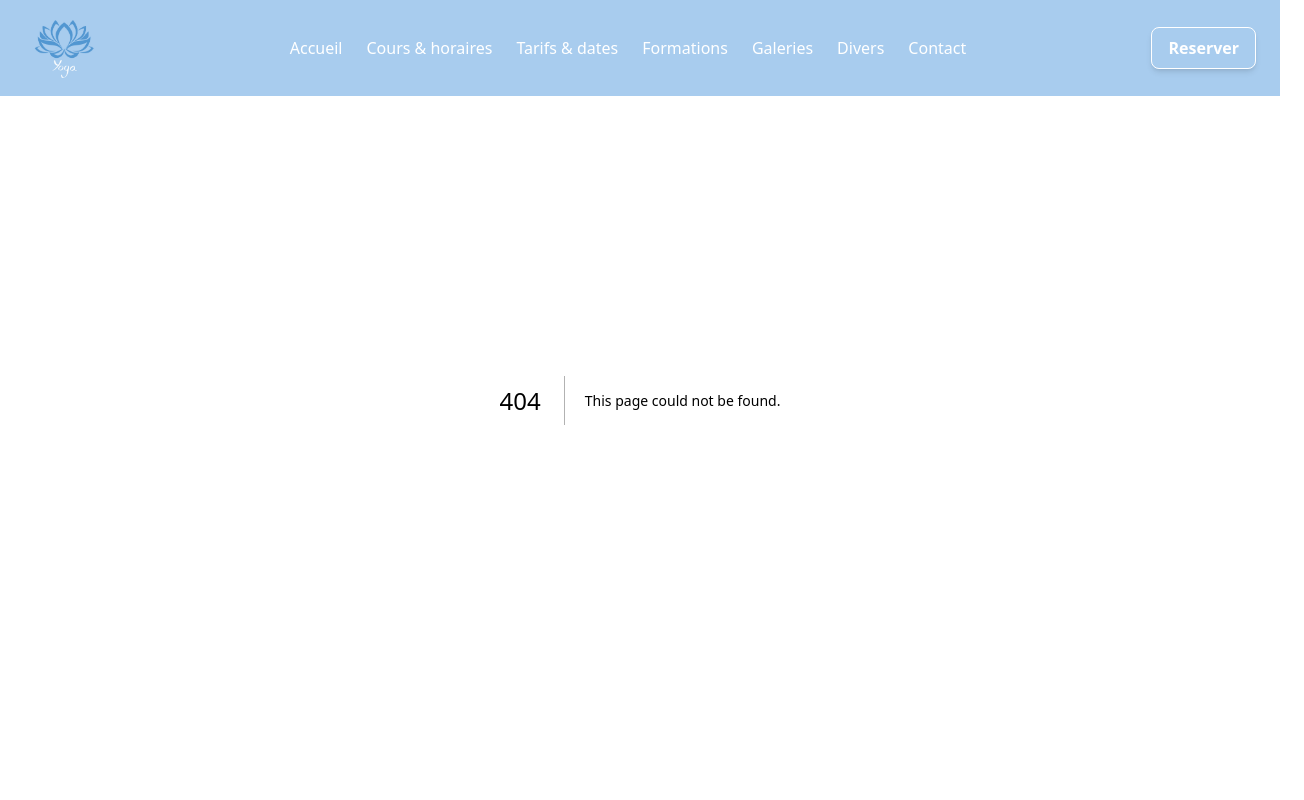
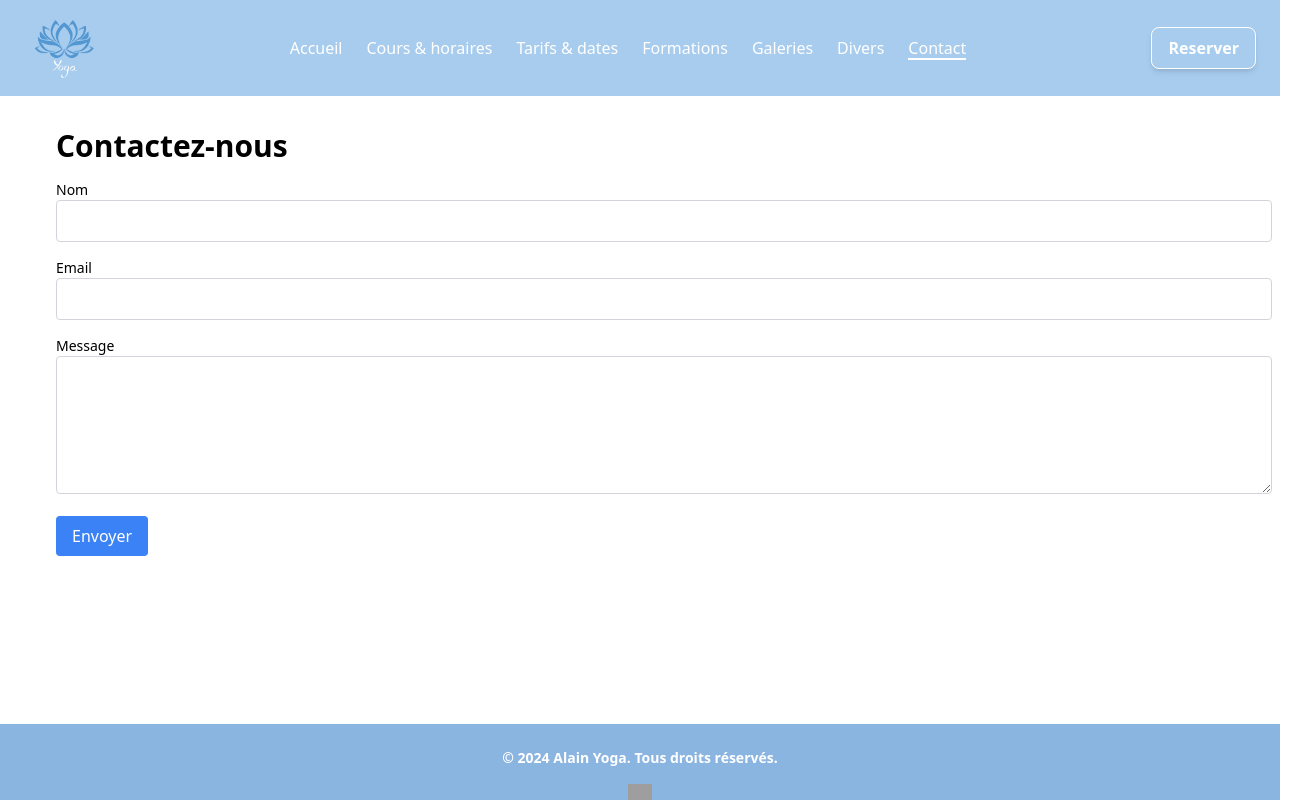
Before and after one commit to LouisBlankaert/yoga, a Next.js app: page /contact in a window 1280 px wide. Before the commit this address had no page. Shown: the top 800 px of the page, 1304 px wide, since content can reach past the window. Built offline with nearby package versions, Linux system fonts and the light colour scheme; grey boxes are pictures that could not be loaded.

Commit message:
creer la page contact

```diff
--- a/src/app/components/Navbar.jsx
+++ b/src/app/components/Navbar.jsx
@@ -20,7 +20,7 @@ export default function Navbar() {
     { href: "#formations", label: "Formations" },
     { href: "/galeries", label: "Galeries" },
     { href: "#divers", label: "Divers" },
-    { href: "#contact", label: "Contact" },
+    { href: "/contact", label: "Contact" },
   ];
 
   useEffect(() => {
--- /dev/null
+++ b/src/app/contact/page.jsx
@@ -0,0 +1,92 @@
+'use client';
+
+import React, { useState } from 'react';
+
+const Contact = () => {
+  const [formData, setFormData] = useState({ name: '', email: '', message: '' });
+  const [isSubmitting, setIsSubmitting] = useState(false);
+  const [responseMessage, setResponseMessage] = useState('');
+
+  const handleChange = (e) => {
+    const { name, value } = e.target;
+    setFormData({ ...formData, [name]: value });
+  };
+
+  const handleSubmit = async (e) => {
+    e.preventDefault();
+    setIsSubmitting(true);
+
+    try {
+      const response = await fetch('/api/contact', {
+        method: 'POST',
+        headers: { 'Content-Type': 'application/json' },
+        body: JSON.stringify(formData),
+      });
+
+      if (response.ok) {
+        setResponseMessage('Votre message a été envoyé avec succès !');
+        setFormData({ name: '', email: '', message: '' });
+      } else {
+        setResponseMessage('Une erreur est survenue. Veuillez réessayer.');
+      }
+    } catch (error) {
+      setResponseMessage('Une erreur est survenue. Veuillez réessayer.');
+    } finally {
+      setIsSubmitting(false);
+    }
+  };
+
+  return (
+    <div className="container m-24 p-8 ml-[24px]">
+      <h1 className="text-3xl font-bold mb-4">Contactez-nous</h1>
+      <form onSubmit={handleSubmit} className="space-y-4">
+        <div>
+          <label htmlFor="name" className="block text-sm font-medium">Nom</label>
+          <input
+            type="text"
+            id="name"
+            name="name"
+            value={formData.name}
+            onChange={handleChange}
+            className="w-full p-2 border border-gray-300 rounded"
+            required
+          />
+        </div>
+        <div>
+          <label htmlFor="email" className="block text-sm font-medium">Email</label>
+          <input
+            type="email"
+            id="email"
+            name="email"
+            value={formData.email}
+            onChange={handleChange}
+            className="w-full p-2 border border-gray-300 rounded"
+            required
+          />
+        </div>
+        <div>
+          <label htmlFor="message" className="block text-sm font-medium">Message</label>
+          <textarea
+            id="message"
+            name="message"
+            value={formData.message}
+            onChange={handleChange}
+            className="w-full p-2 border border-gray-300 rounded"
+            rows="5"
+            required
+          />
+        </div>
+        <button
+          type="submit"
+          className="bg-blue-500 text-white py-2 px-4 rounded hover:bg-blue-600"
+          disabled={isSubmitting}
+        >
+          {isSubmitting ? 'Envoi en cours...' : 'Envoyer'}
+        </button>
+      </form>
+      {responseMessage && <p className="mt-4 text-sm">{responseMessage}</p>}
+    </div>
+  );
+};
+
+export default Contact;
--- a/src/app/cours/page.jsx
+++ b/src/app/cours/page.jsx
@@ -1,6 +1,6 @@
 import React from 'react'
 
-export default function page() {
+export default function horaires() {
   return (
     <div>
       <div className='pt-24'>
--- a/src/app/galeries/page.jsx
+++ b/src/app/galeries/page.jsx
@@ -1,6 +1,6 @@
 import React from 'react'
 
-export default function page() {
+export default function galeries() {
 
     const photos = [
         { src: "photo1.png", label: "Façade" },
--- a/src/app/page.js
+++ b/src/app/page.js
@@ -8,7 +8,7 @@ function Home() {
   return (
     <div>
       {/* Vidéo en arrière-plan */}
-      <div className="relative w-full h-screen">
+      <div className="min-h-screen w-full h-screen">
         <video
           className="object-cover w-full h-full bg-black-opacity-25"
           autoPlay
```
